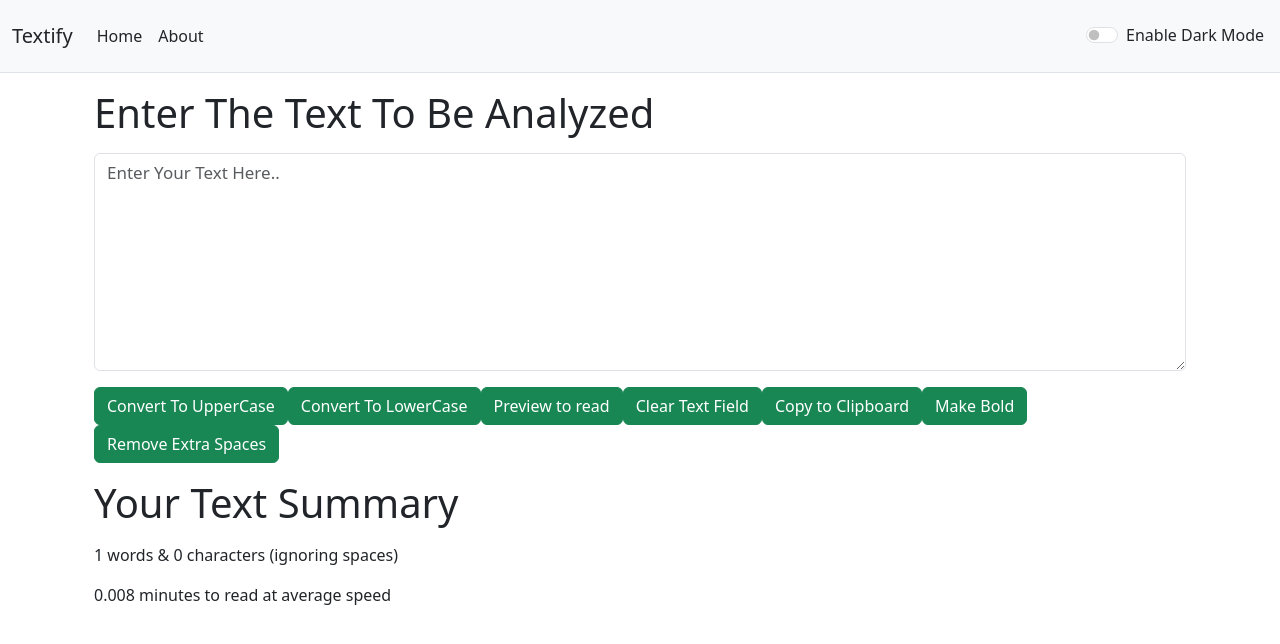
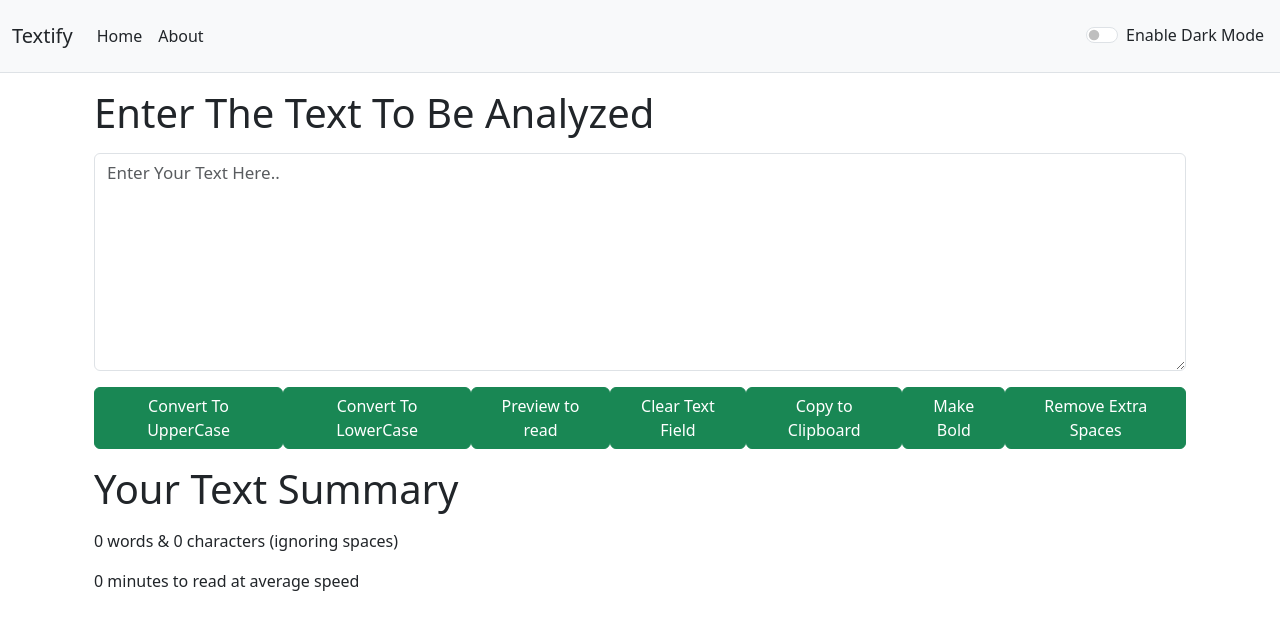
Before and after one commit to yadavmangesh07/Text-Utility-Web-App, a React (Create React App) app: page / in a window 1280 px wide. Shown: the top 644 px of the page. Built offline with nearby package versions, Linux system fonts and the light colour scheme.

Commit message:
Alert Fixed

```diff
--- a/src/App.js
+++ b/src/App.js
@@ -20,7 +20,7 @@ const showAlert=(message,type)=>{
   setTimeout(() => {
     setAlert(null);
 
-  }, 1700);
+  }, 1600);
 }
 
 
--- a/src/component/TextForm.js
+++ b/src/component/TextForm.js
@@ -34,7 +34,15 @@ export default function TextForm(props) {
     else{
 
       setbold(!isbold);
+      if (!isbold) {
+
         props.showAlert('Converted To Bold','success');
+      }
+      else{
+        props.showAlert('Converted To Lighter','success');
+
+
+      }
     }
 
   }
@@ -103,7 +111,13 @@ export default function TextForm(props) {
   };
 
   const countWordsAndCharacters = (inputText) => {
-
+    // Check if inputText is empty
+    if (!inputText.trim()) {
+        return {
+            wordCount: 0,
+            characterCount: 0
+        };
+    }
 
     const words = inputText.split(/\s+/);
     const characters = inputText.replace(/\s/g, '');
@@ -113,6 +127,7 @@ export default function TextForm(props) {
         characterCount: characters.length,
     };
 };
+
 
   const preview = () => {
     if (text==='') {
@@ -129,9 +144,18 @@ export default function TextForm(props) {
 
     }
     const removeExtraSpaces = () =>{
+      if (text==='') {
+        props.showAlert('Emty Text Field','warning');
+
+
+
+      }
+      else{
         let newText=text.replace(/\s+/g, ' ').trim();
 
         setText(newText);
+
+      }
 
     }
 
@@ -157,7 +181,7 @@ export default function TextForm(props) {
             ></textarea>
           </div>
 
-          <div className="primary-buttons">
+          <div className="primary-buttons"style={{display:'flex',justifyContent:'space-between'}}>
             <button type="button" onClick={upperCase} className="btn btn-success">
               Convert To UpperCase
             </button>
```
Lines whose indentation alone changed are shown as unchanged.
